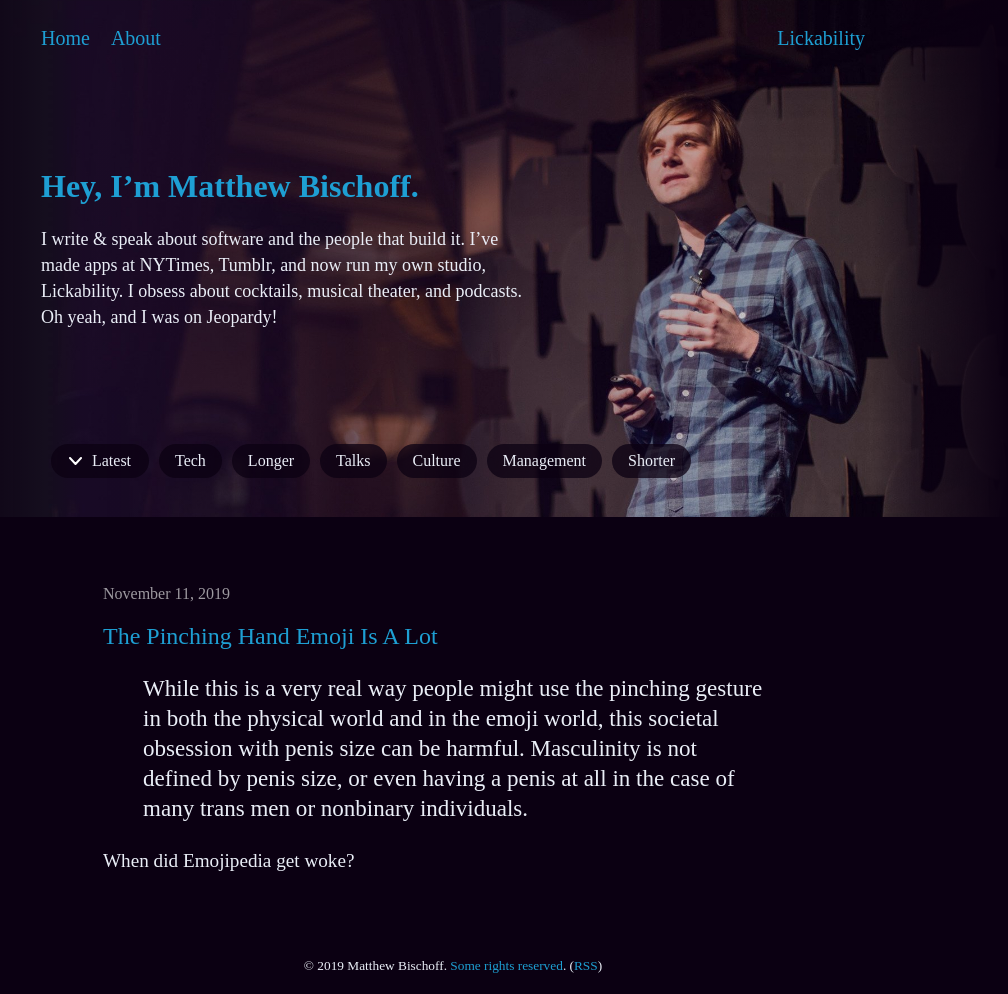
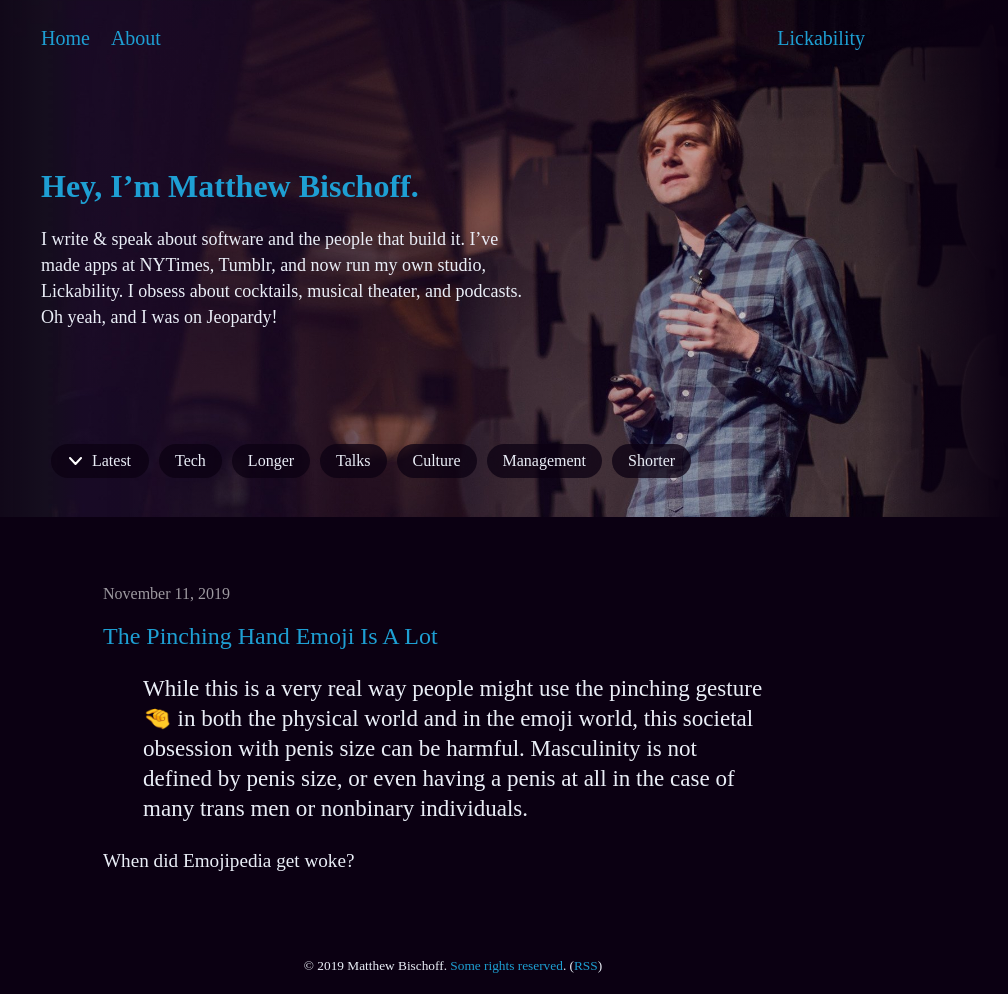
Before and after one commit to mbbischoff/website, a Jekyll site: the page built from _posts/2019-11-11-the-pinching-hand-emoji-is-a-lot.markdown, in a window 1280 px wide. Shown: the whole page, without its empty margins (187-1195 px from the left). Built offline with Jekyll 4.4.1, drawn with Linux system fonts in a browser that asks for light colours; some web fonts are replaced.

Commit message:
Updated The Pinching Hand Emoji Is A Lot

```diff
--- a/_posts/2019-11-11-the-pinching-hand-emoji-is-a-lot.markdown
+++ b/_posts/2019-11-11-the-pinching-hand-emoji-is-a-lot.markdown
@@ -15,6 +15,6 @@ format: link
 link: https://blog.emojipedia.org/the-pinching-hand-emoji-is-a-lot/
 ---
 
-> While this is a very real way people might use the pinching gesture in both the physical world and in the emoji world, this societal obsession with penis size can be harmful. Masculinity is not defined by penis size, or even having a penis at all in the case of many trans men or nonbinary individuals.
+> While this is a very real way people might use the pinching gesture 🤏 in both the physical world and in the emoji world, this societal obsession with penis size can be harmful. Masculinity is not defined by penis size, or even having a penis at all in the case of many trans men or nonbinary individuals.
 
 When did Emojipedia get woke?
```
